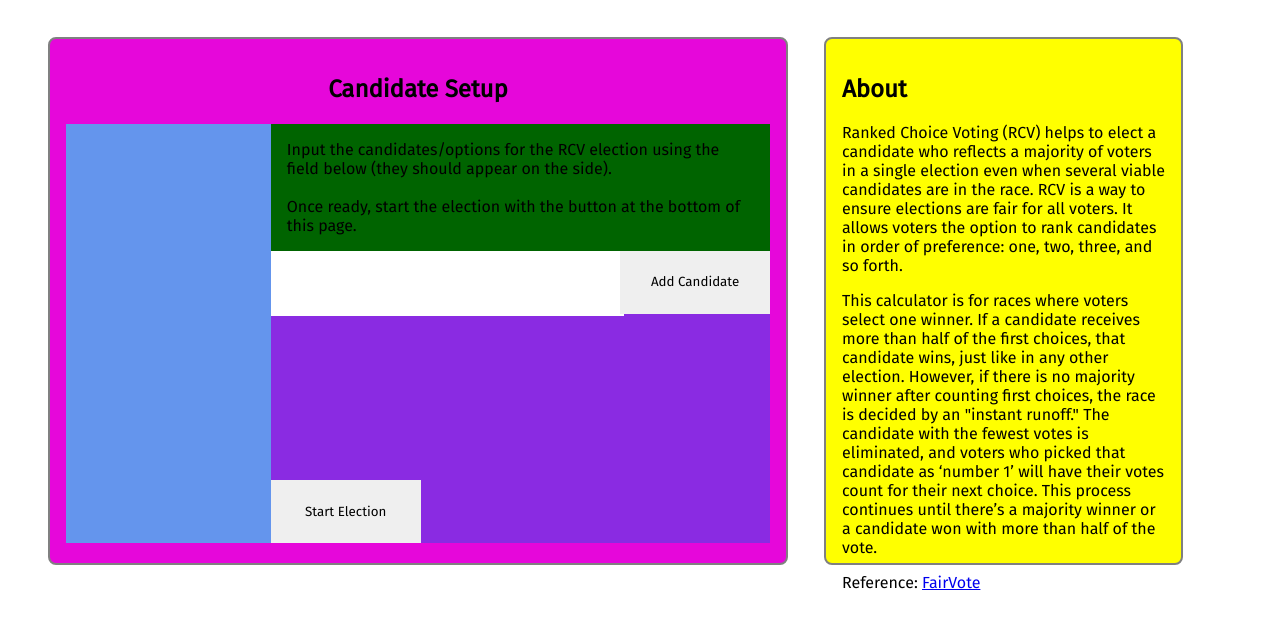
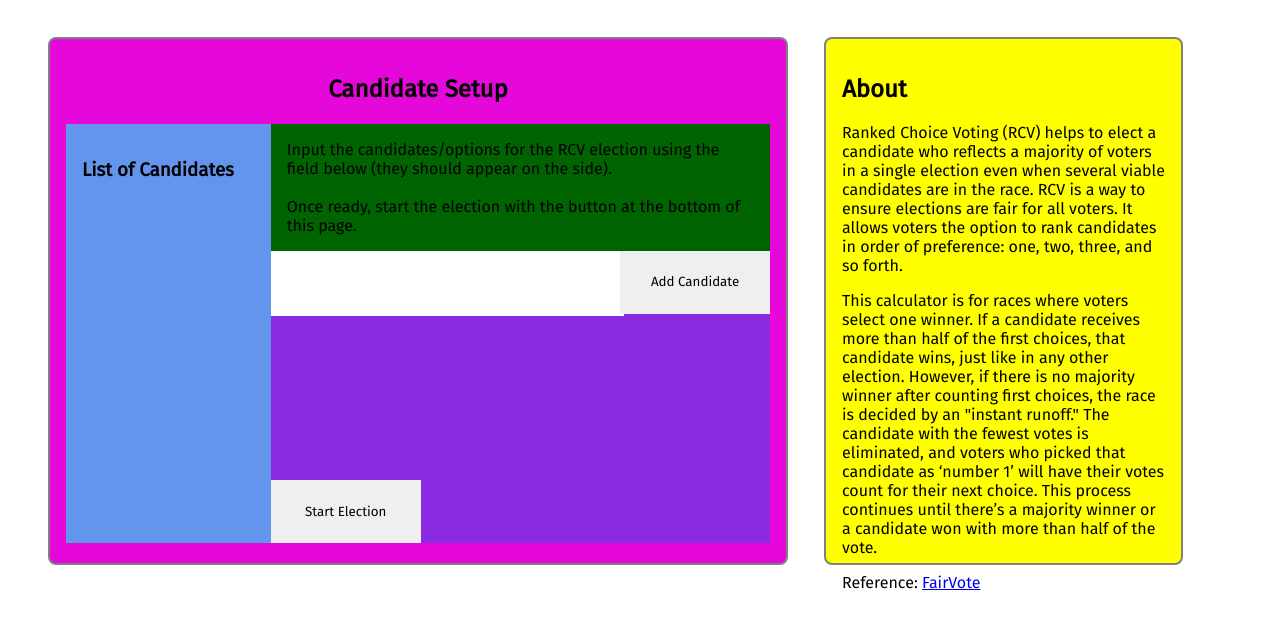
Before and after one commit to mlm20/Ranked-Choice-Voting-Web-App, a website: page web-app/static/Index/index.html in a window 1280 px wide. Shown: the part 174-802 px from the top of the page. Drawn offline with Linux system fonts and the light colour scheme.

Commit message:
added candidate list title

```diff
--- a/web-app/static/Index/index.html
+++ b/web-app/static/Index/index.html
@@ -21,6 +21,7 @@
         </div>
 
         <div id="Candidate_list">
+            <h3>List of Candidates</h3>
             <ul id="list">
 
             </ul>
```
